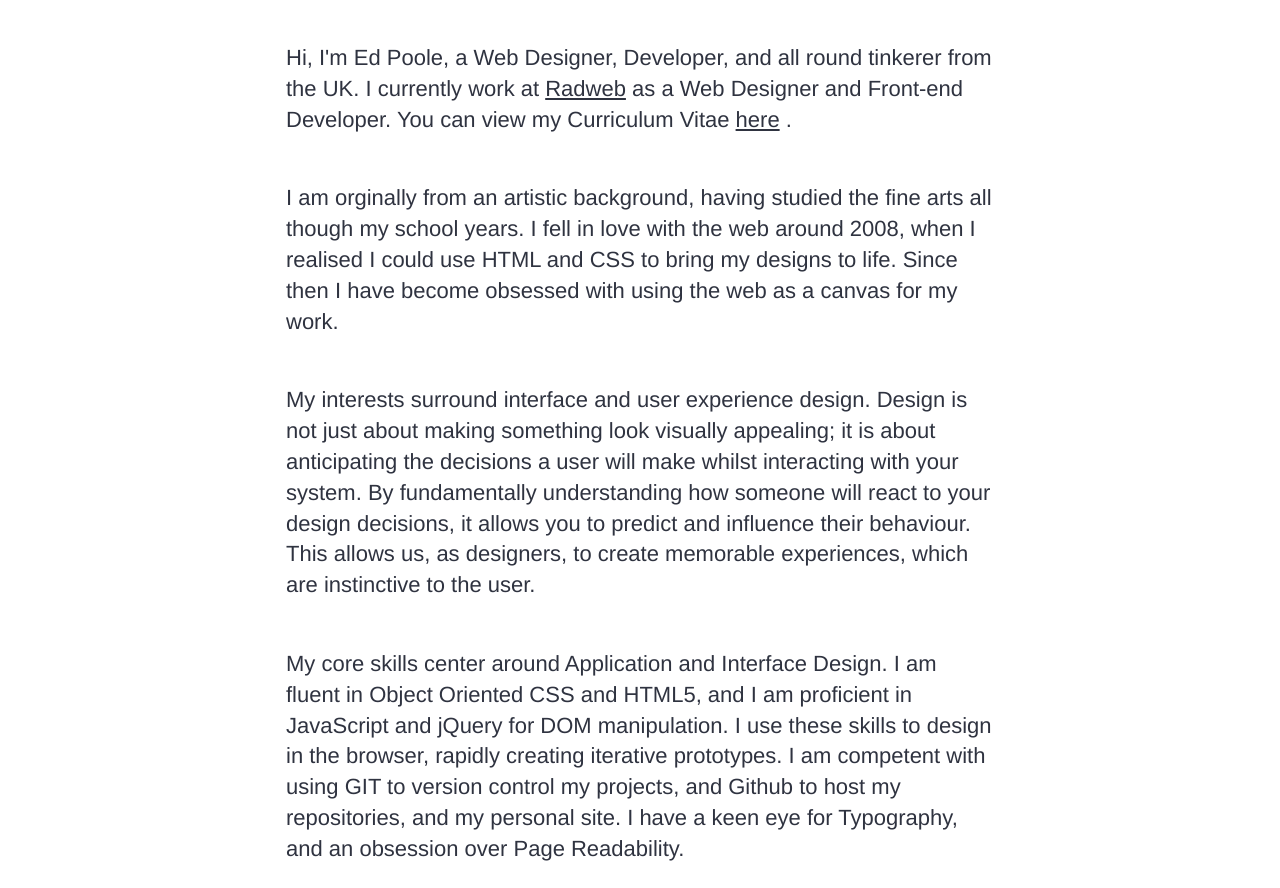
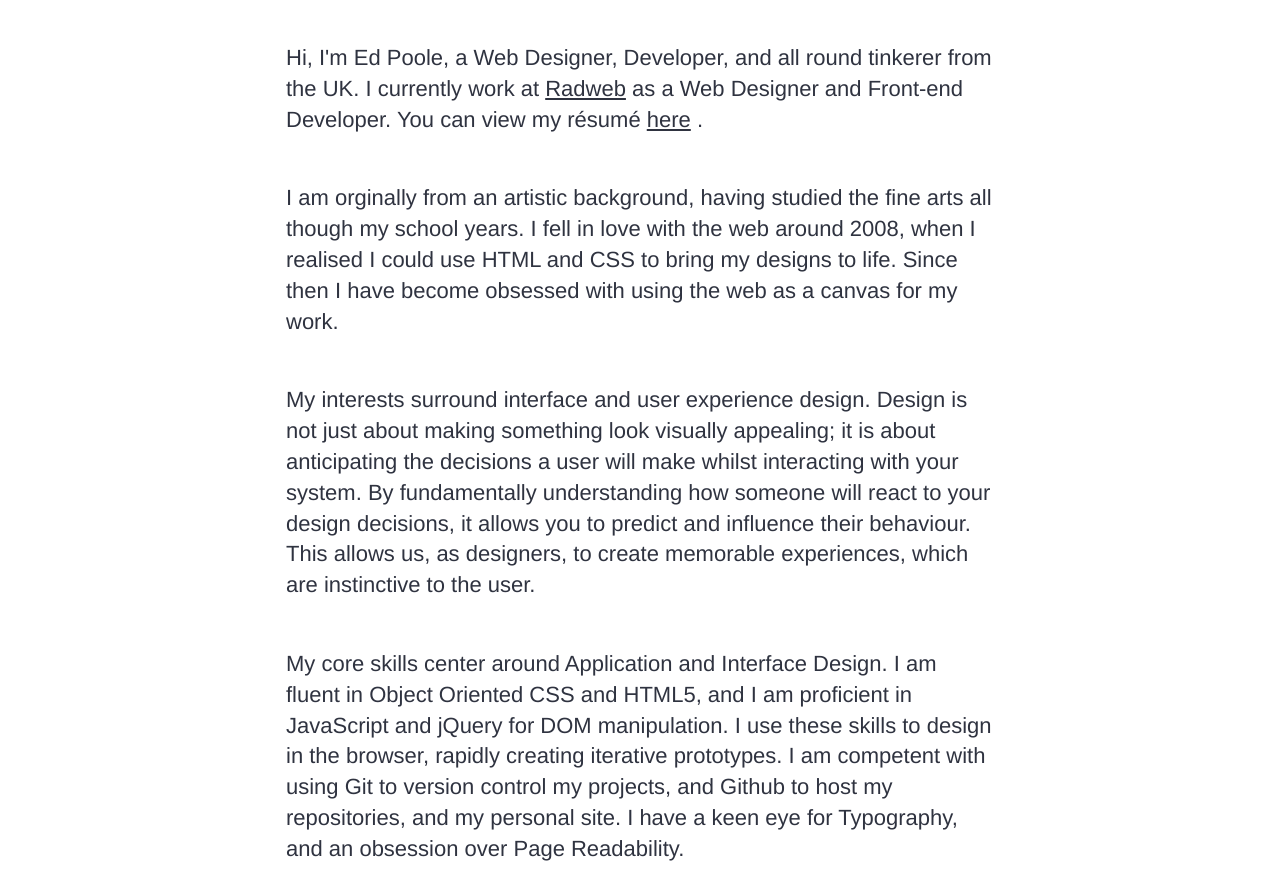
Before and after one commit to EdPoole/edpooleOld, a Jekyll site: the page built from about/index.html, in a window 1280 px wide. Shown: the part 201-1089 px from the top of the page. Built offline with Jekyll 4.4.1, drawn with Linux system fonts in a browser that asks for light colours; nearby versions of some CDN libraries; some web fonts are replaced; Markdown is read by kramdown in place of the engine named in the settings.

```diff
--- a/about/index.html
+++ b/about/index.html
@@ -8,10 +8,10 @@ layout: page
 </section>
 <section class="content content--page">
 	<div class="g">
-		<p>Hi, I'm Ed Poole, a Web Designer, Developer, and all round tinkerer from the UK. I currently work at <a href="http://radweb.co.uk">Radweb</a> as a Web Designer and Front-end Developer. You can view my Curriculum Vitae <a href="/curriculum-vitae/">here</a> .</p>
+		<p>Hi, I'm Ed Poole, a Web Designer, Developer, and all round tinkerer from the UK. I currently work at <a href="http://radweb.co.uk">Radweb</a> as a Web Designer and Front-end Developer. You can view my r&eacute;sum&eacute; <a href="/resume/">here</a> .</p>
 		<p>I am orginally from an artistic background, having studied the fine arts all though my school years. I fell in love with the web around 2008, when I realised I could use HTML and CSS to bring my designs to life. Since then I have become obsessed with using the web as a canvas for my work.</p>
 		<p>My interests surround interface and user experience design. Design is not just about making something look visually appealing; it is about anticipating the decisions a user will make whilst interacting with your system. By fundamentally understanding how someone will react to your design decisions, it allows you to predict and influence their behaviour. This allows us, as designers, to create memorable experiences, which are instinctive to the user.</p>
-		<p>My core skills center around Application and Interface Design. I am fluent in Object Oriented CSS and HTML5, and I am proficient in JavaScript and jQuery for DOM manipulation. I use these skills to design in the browser, rapidly creating iterative prototypes. I am competent with using GIT to version control my projects, and Github to host my repositories, and my personal site. I have a keen eye for Typography, and an obsession over Page Readability.</p>
+		<p>My core skills center around Application and Interface Design. I am fluent in Object Oriented CSS and HTML5, and I am proficient in JavaScript and jQuery for DOM manipulation. I use these skills to design in the browser, rapidly creating iterative prototypes. I am competent with using Git to version control my projects, and Github to host my repositories, and my personal site. I have a keen eye for Typography, and an obsession over Page Readability.</p>
 		<p>I currently reside in Portsmouth, UK whilst studying for a degree in Computer Science from the University of Portsmouth.</p>
 	</div>
 </section>
```
